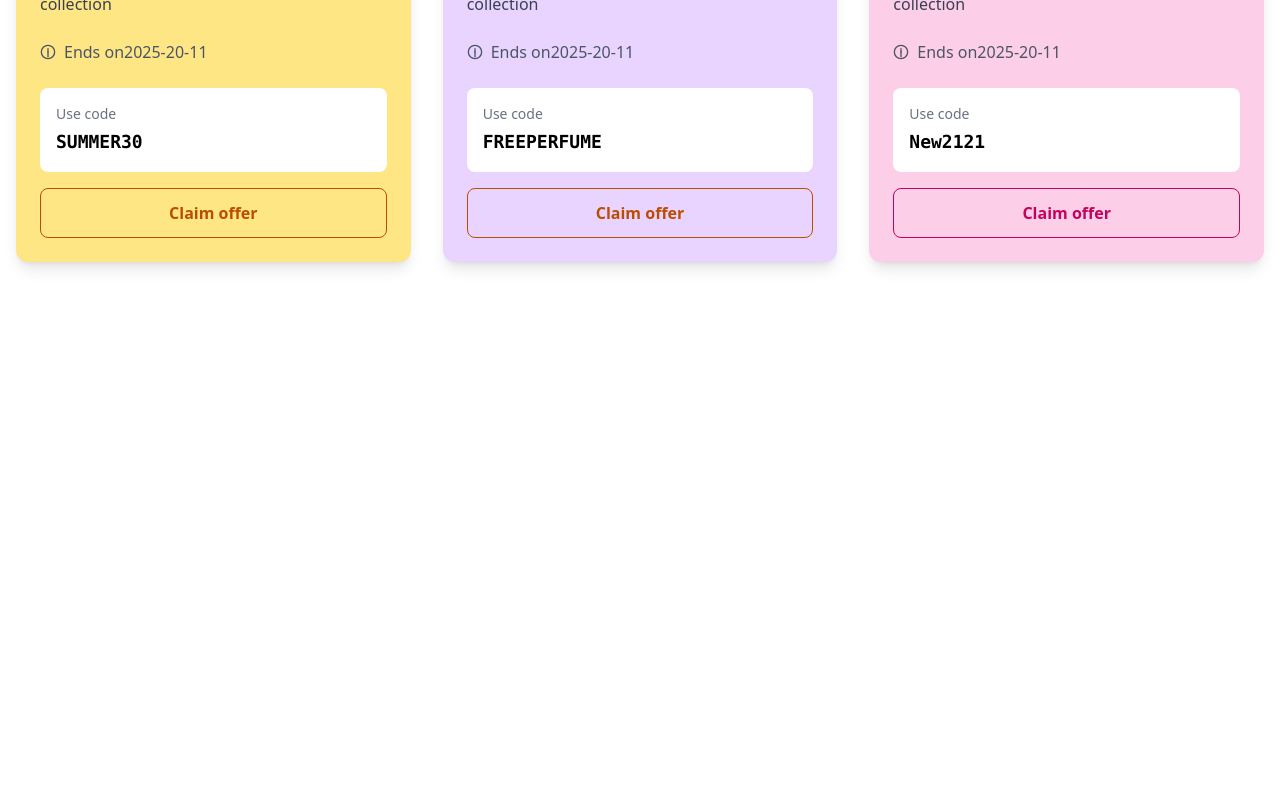
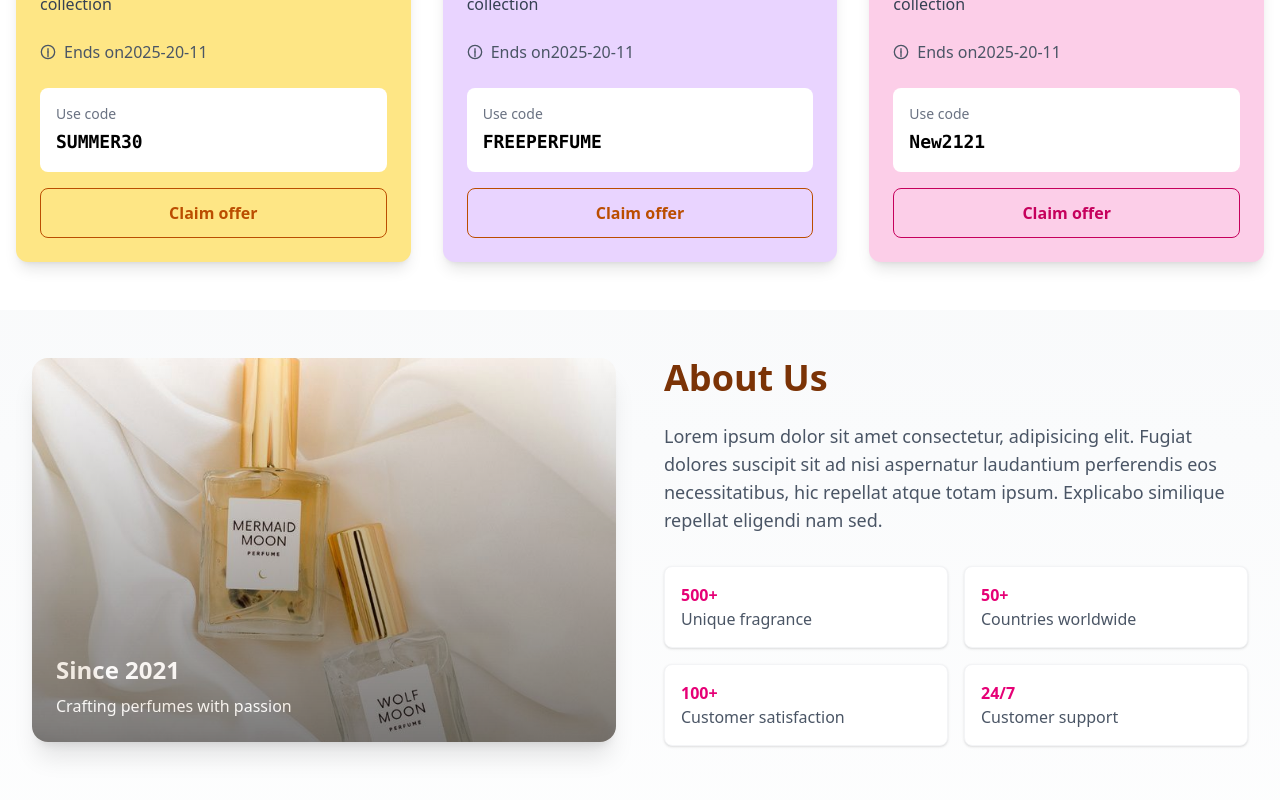
Before and after one commit to fenet128T/Ecommerce-vue, a Vue app: page / in a window 1280 px wide. Shown: the part 2218-3018 px from the top of the page. Before the commit the page ends 2528 px from the top, so only its background shows below. Built offline with nearby package versions, Linux system fonts and the light colour scheme.

Commit message:
Added About

```diff
--- a/src/App.vue
+++ b/src/App.vue
@@ -5,6 +5,7 @@
     <Products />
     <Categories />
     <Offers />
+    <About />
  </div>
 </template>
 
@@ -14,4 +15,5 @@
 import Products from './components/Products.vue'
 import Categories from './components/Categories.vue'
 import Offers from './components/Offers.vue'
+import About from './components/About.vue'
 </script>
--- a/src/components/About.vue
+++ b/src/components/About.vue
@@ -1,7 +1,57 @@
 <template>
+  <div id="about" class="min-h-screen scroll-mt-20 bg-gradient-to-b from-gray-50 to-white py-12 px-4 sm:px-6 lg:px-8">
+    <div class="max-w-7xl mx-auto">
+      <div class="flex flex-col lg:flex-row gap-12 mb-20">
+        <!-- Left Column (Image) -->
+        <div class="lg:w-1/2 order-1">
+          <div class="relative rounded-2xl overflow-hidden h-96 shadow-xl">
+            <img
+              :src="prod"
+              alt="Luxury perfumes"
+              class="w-full h-full object-cover"
+            />
+            <div class="absolute inset-0 bg-gradient-to-t from-black to-transparent opacity-50">
+              <div class="absolute bottom-0 left-0 p-6 text-white">
+                <h3 class="text-2xl font-bold">Since 2021</h3>
+                <p class="mt-2">Crafting perfumes with passion</p>
+              </div>
+            </div>
+          </div>
+        </div>
 
+        <!-- Right Column (Content) -->
+        <div class="lg:w-1/2 order-2 flex flex-col justify-center">
+          <h2 class="text-4xl font-bold text-amber-900 mb-6">About Us</h2>
+          <p class="text-lg text-gray-600 mb-4">
+            Lorem ipsum dolor sit amet consectetur, adipisicing elit. Fugiat
+            dolores suscipit sit ad nisi aspernatur laudantium perferendis eos
+            necessitatibus, hic repellat atque totam ipsum. Explicabo
+            similique repellat eligendi nam sed.
+          </p>
+          <div class="grid grid-cols-2 gap-4 mt-4">
+            <div class="bg-white p-4 rounded-lg shadow-sm border border-gray-100">
+              <h4 class="font-semibold text-pink-600">500+</h4>
+              <p class="text-gray-600">Unique fragrance</p>
+            </div>
+            <div class="bg-white p-4 rounded-lg shadow-sm border border-gray-100">
+              <h4 class="font-semibold text-pink-600">50+</h4>
+              <p class="text-gray-600">Countries worldwide</p>
+            </div>
+            <div class="bg-white p-4 rounded-lg shadow-sm border border-gray-100">
+              <h4 class="font-semibold text-pink-600">100+</h4>
+              <p class="text-gray-600">Customer satisfaction</p>
+            </div>
+            <div class="bg-white p-4 rounded-lg shadow-sm border border-gray-100">
+              <h4 class="font-semibold text-pink-600">24/7</h4>
+              <p class="text-gray-600">Customer support</p>
+            </div>
+          </div>
+        </div>
+      </div>
+    </div>
+  </div>
 </template>
 
-<script>
-
+<script setup>
+import prod from "../assets/Womens/product19.jpg";
 </script>
```
